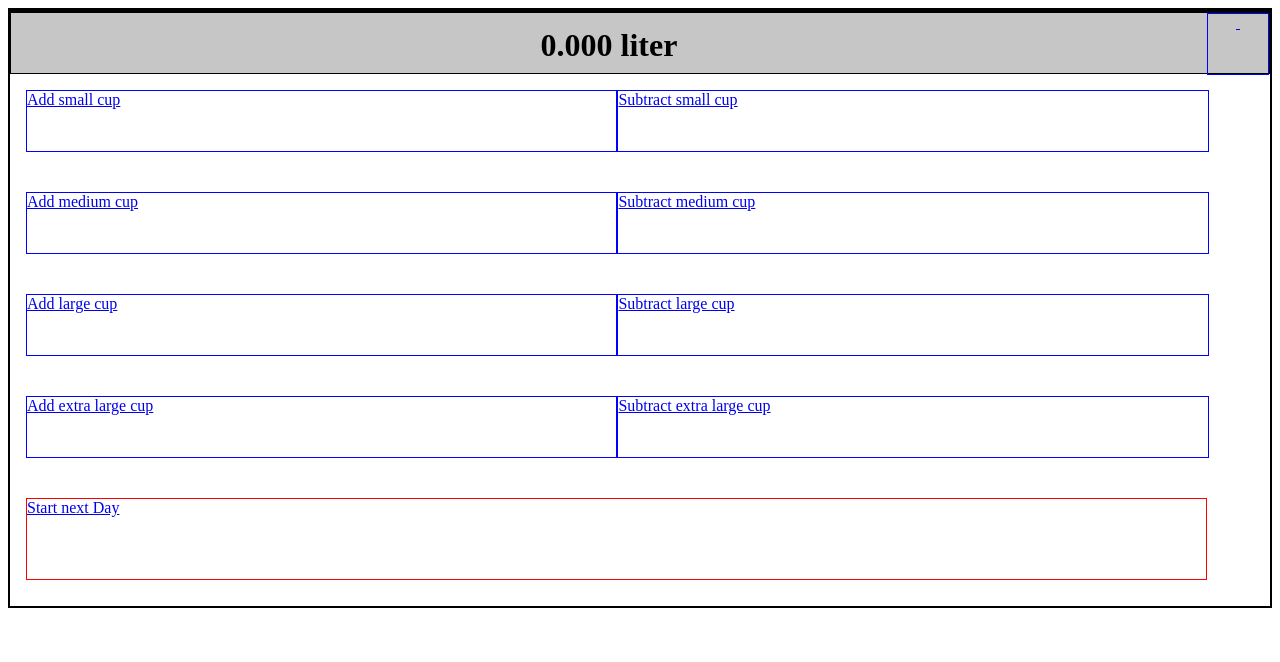
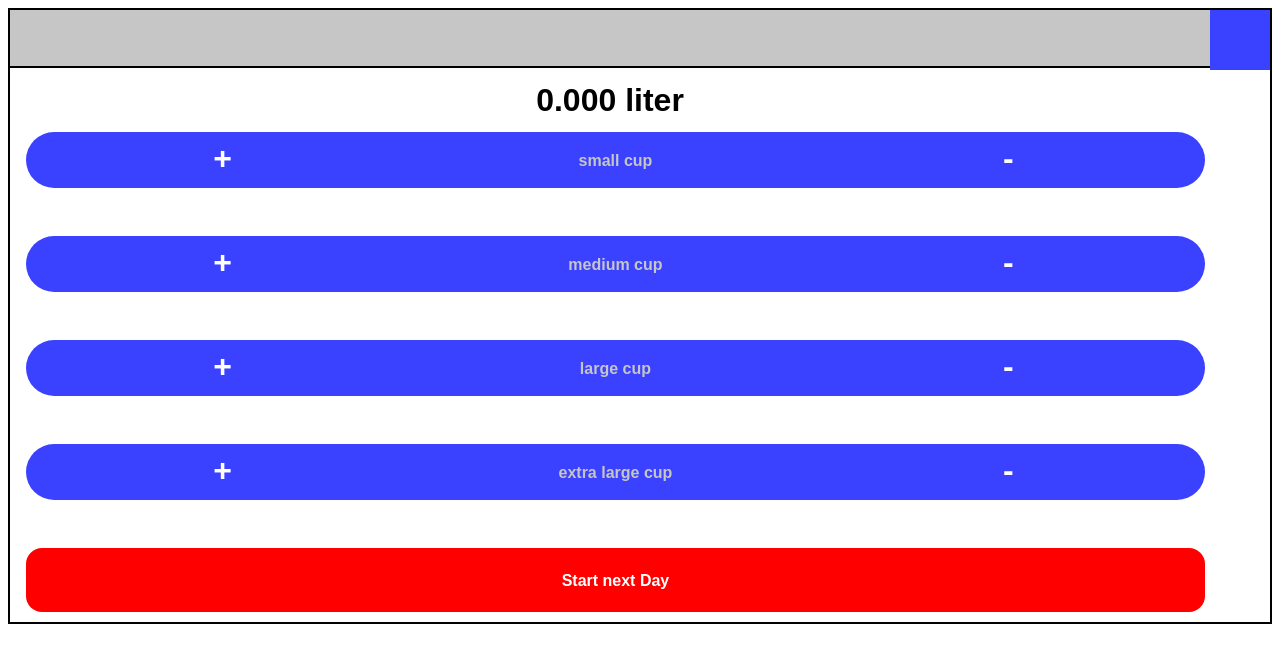
Before and after one commit to akumagamo/html-water-drink-app, a plain HTML site: page source/index.html in a window 1280 px wide. Drawn offline with Linux system fonts and the light colour scheme.

Commit message:
minor styling upgrades

```diff
--- a/source/css/style.css
+++ b/source/css/style.css
@@ -2,6 +2,7 @@
 
 html, body{
   height: 100%;
+  font-family: Arial, Helvetica, sans-serif;
 }
 
 /* HELPER*/
@@ -13,16 +14,25 @@ li{
   list-style: none;
 }
 
+a, a:link, a:hover, a:visited, a:hover  {
+  text-decoration: none;
+  color: white;
+}
+
 .clear{
   clear: both;
   display: none;
 }
 
+.header {
+  background-color: #c6c6c6;
+  height: 3.5em;
+}
+
 .value{
-  background-color: #c6c6c6;
-  height: 60px;
+  height: 4em;
   text-align: center;
-
+  border:0;
 }
 
 #currentIntake {
@@ -33,24 +43,62 @@ li{
 
 .button-list{
   overflow: auto;
-  margin: 1em 0;
+  margin: 0;
   padding: 0 1em;
 }
 
-.btn{
+
+.btn {
   display: block;
   float: left;
-  width: 48%;
-  height: 60px;
-  border: 1px solid blue;
-  margin-bottom: 40px;
+
+  font-weight: bold;
+
+
+  width: 32%;
+  height: 1.75em;
+ /* border: 2px solid #656AFF;
+  border-bottom-color:#2D32C7;*/
+  background-color: #3A41FF;
+  margin-bottom: 1.5em;
+  box-sizing: border-box;
+  text-align: center;
+
 }
 
+.btn-middle {
+  color: #c6c6c6;
+  height: 3.5em;
+  padding: 1.25em 0;
+}
+
+.btn:active {
+/*  box-shadow: inset 0 0 10px #5a5a5a;*/
+}
+
+.btn-intake{
+
+}
+
+ .btn-right{
+    border-radius: 0 1em 1em 0;
+    font-size: 2em;
+    padding: 0.25em 0;
+ }
+
+ .btn-left{
+   border-radius: 1em 0 0 1em;
+   font-size:2em;
+   padding: 0.25em 0;
+ }
+
 .btn-submit{
-  height: 80px;
+  height: 4em;
   width: 96%;
   margin-bottom: 10px;
-  border-color: red;
+  border-radius: 1em;
+  padding: 1.5em 0;
+  background-color: red;
 }
 
 .btn-settings{
--- a/source/index.html
+++ b/source/index.html
@@ -7,21 +7,31 @@
   <body>
     <div class="page">
       <div class="header">
+        <a id="settings" href="#" class="btn btn-settings">&nbsp;</a>
       </div>
       <div class="body">
         <div class="value">
-          <span id="currentIntake">### current Value ###</span><a id="settings" href="#" class="btn btn-settings">&nbsp;</a>
+          <span id="currentIntake">### current Value ###</span>
         </div>
         <br class="clear" />
           <ul class="button-list">
-            <li><a id="addSmall" href="#" class="btn btn-intake">Add small cup</a>
-            <a id="subtractSmall" href="#" class="btn btn-intake">Subtract small cup</a></li>
-            <li><a id="addMedium" href="#" class="btn btn-intake">Add medium cup</a>
-            <a id="subtractMedium" href="#" class="btn btn-intake">Subtract medium cup</a></li>
-            <li><a id="addLarge" href="#" class="btn btn-intake">Add large cup</a>
-            <a id="subtractLarge" href="#" class="btn btn-intake">Subtract large cup</a></li>
-            <li><a id="addExtraLarge" href="#" class="btn btn-intake">Add extra large cup</a>
-            <a id="subtractExtraLarge" href="#" class="btn btn-intake">Subtract extra large cup</a></li>
+            <li>
+              <a id="addSmall" href="#" class="btn btn-intake btn-left">+</a>
+              <span class="btn btn-intake btn-middle">small cup</span>
+              <a id="subtractSmall" href="#" class="btn btn-intake btn-right">-</a>
+            </li>
+            <li>
+              <a id="addMedium" href="#" class="btn btn-intake btn-left">+</a>
+              <span class="btn btn-intake btn-middle">medium cup</span>
+              <a id="subtractMedium" href="#" class="btn btn-intake btn-right">-</a></li>
+            <li>
+              <a id="addLarge" href="#" class="btn btn-intake btn-left">+</a>
+              <span class="btn btn-intake btn-middle">large cup</span>
+              <a id="subtractLarge" href="#" class="btn btn-intake btn-right">-</a></li>
+            <li>
+              <a id="addExtraLarge" href="#" class="btn btn-intake btn-left">+</a>
+              <span class="btn btn-intake btn-middle">extra large cup</span>
+              <a id="subtractExtraLarge" href="#" class="btn btn-intake btn-right">-</a></li>
             <li><a id="submit" href="#" class="btn btn-submit">Start next Day</a></li>
           </ul>
           <br class="clear" />
```
